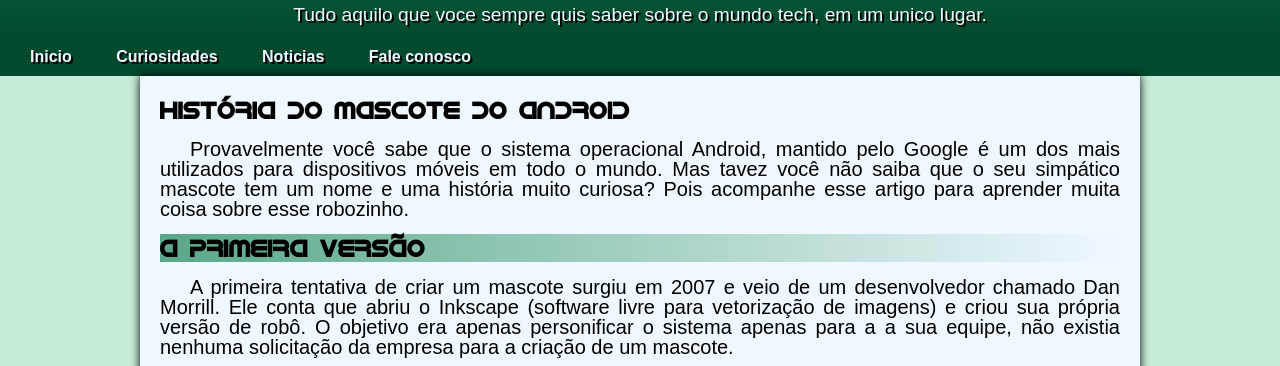
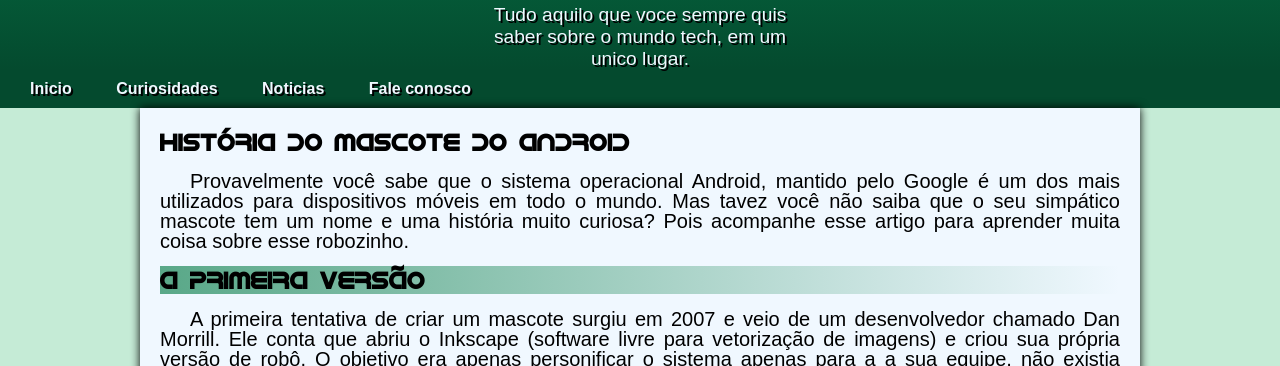
Before and after one commit to EduardoMoraes21/android-page, a plain HTML site: page index.html in a window 1280 px wide. Shown: the part 112-478 px from the top of the page. Drawn offline with Linux system fonts and the light colour scheme.

Commit message:
Update style.css

```diff
--- a/style.css
+++ b/style.css
@@ -50,7 +50,7 @@ header > p {
     color: aliceblue;
     font-family: var(--font-padrao);
     font-size: 1.2em;
-    maw-width: 350px;
+    max-width: 350px;
     padding-right: 10px;
     padding-left: 10px;
     margin: auto;
```
